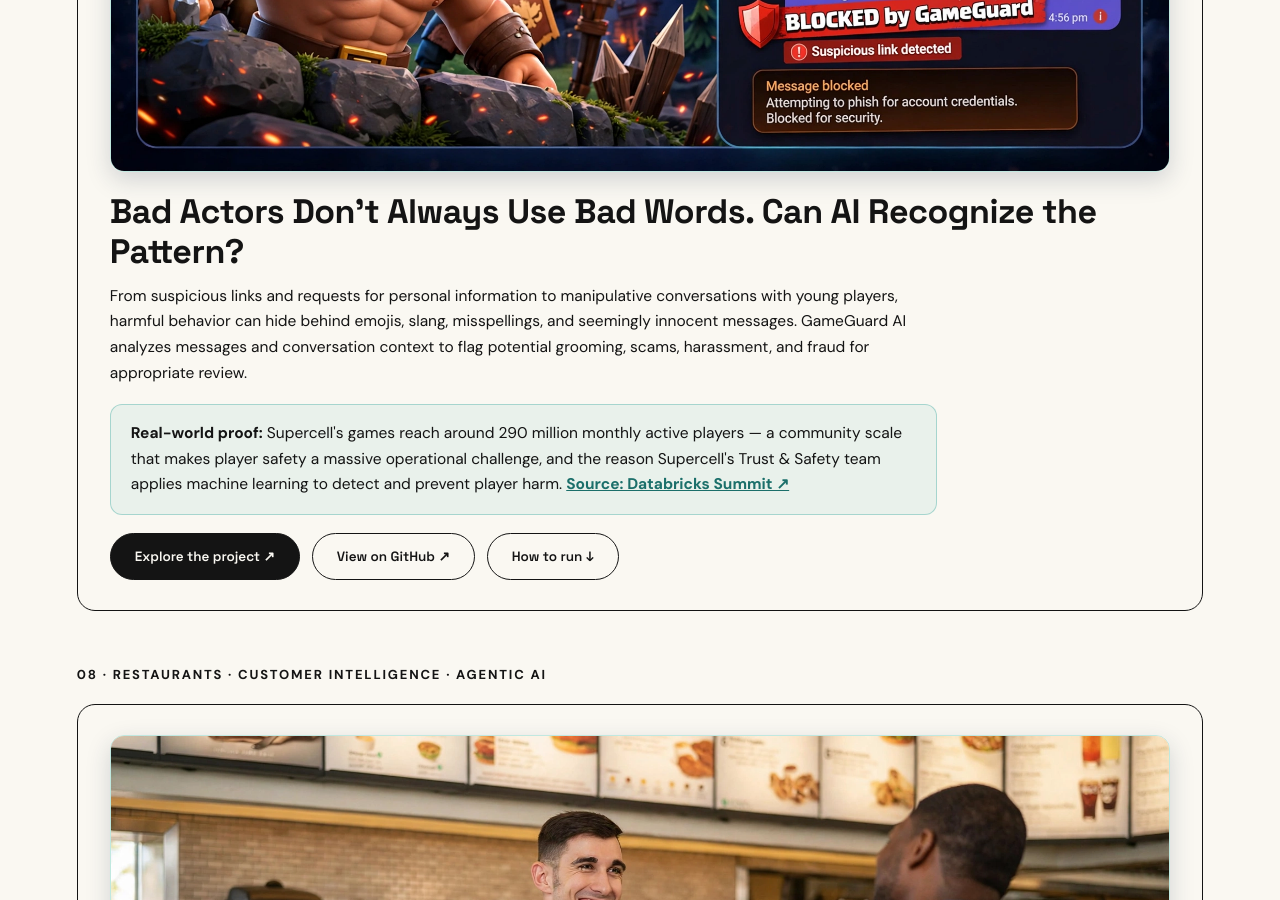
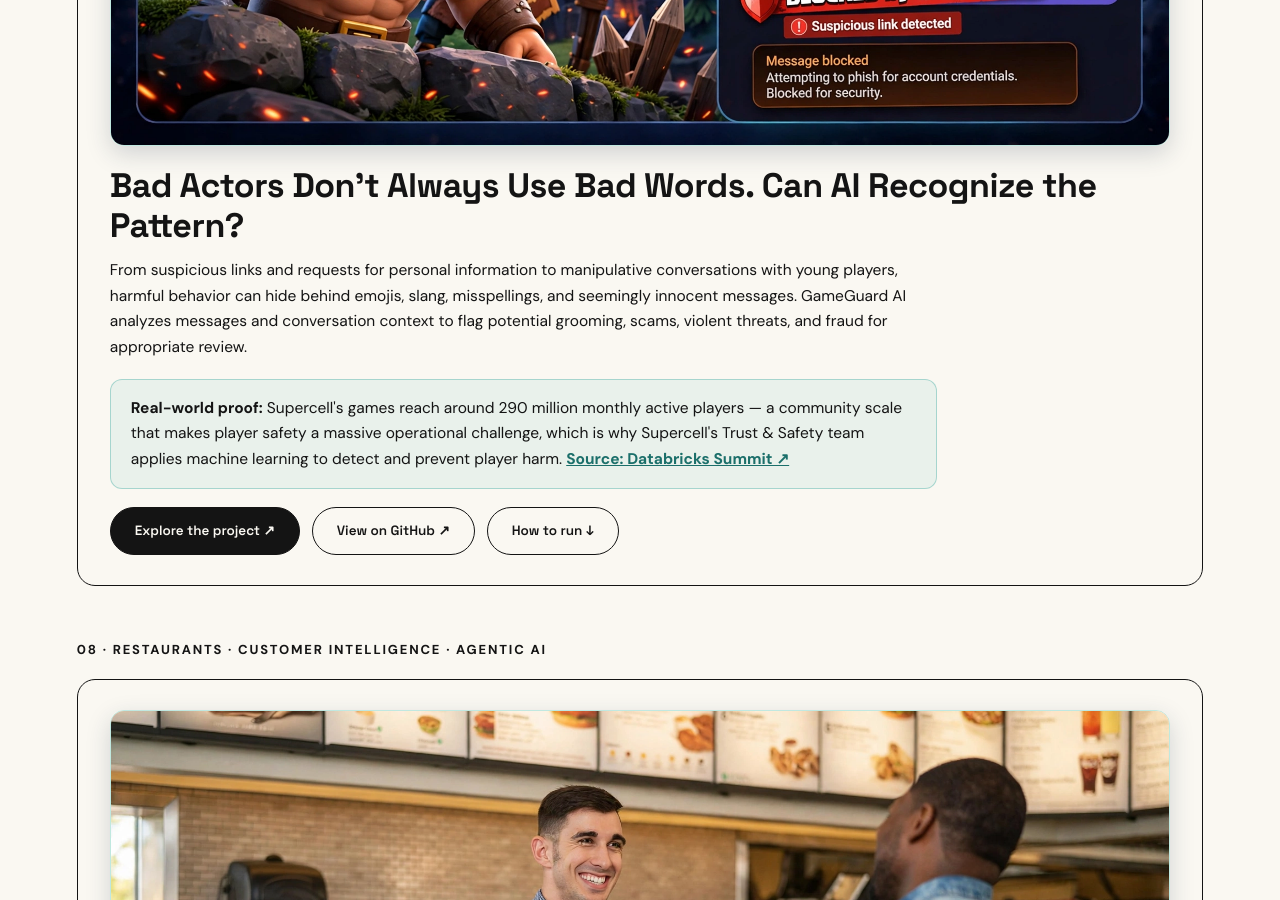
Before and after one commit to datawithpreet/datawithpreet.github.io, a Jekyll site: the page demos.html, which Jekyll copies as it is, in a window 1280 px wide and 900 px high, scrolled down 8297 px. Built offline with Jekyll 4.4.1, drawn with Linux system fonts in a browser that asks for light colours; some web fonts are replaced; some of the changed text lies outside the part shown.

Commit message:
Apply QA audit copy fixes (demos page)

```diff
--- a/demos.html
+++ b/demos.html
@@ -256,7 +256,7 @@
       <article class="demo-card">
         <img class="demo-img" src="assets/demos/music-mood-outcome.webp" alt="Listener with eyes closed wearing headphones in warm golden light — music for the moment" loading="lazy">
         <h3 class="demo-headline">Your Next Song Should Fit Your Moment — Not Just Your Listening History.</h3>
-        <p class="demo-desc">Music can help shape how we feel, focus, and unwind. This agent combines listening preferences with optional context — time of day, activity, calendar commitments, and your stated mood — to recommend music for the moment, then adapts to your feedback.</p>
+        <p class="demo-desc">Music can help shape how we feel, focus, and unwind. This agent combines a small session memory with your stated mood and chosen occasion to recommend music for the moment.</p>
         <p class="demo-proof"><strong>Real-world proof:</strong> Spotify reported that a conversational recommendation experience increased additional listening by 14% and reduced skip rates by 5% in a two-week test involving approximately 15 million users. <a href="https://research.atspotify.com/2026/9/bootstrapping-conversational-recommendation-agents-at-spotify-synthetic-data-generation-and-self-improvement-loops" target="_blank" rel="noopener">Source: Spotify Research &#8599;</a></p>
         <div class="demo-actions">
           <a class="btn btn-primary" href="projects/music-mood.html">Explore the project &#8599;</a>
@@ -288,8 +288,8 @@
       <article class="demo-card">
         <img class="demo-img" src="assets/demos/gameguard-outcome.webp" alt="Gaming trust and safety — suspicious link, inappropriate content, personal information, grooming behavior detection" loading="lazy">
         <h3 class="demo-headline">Bad Actors Don&rsquo;t Always Use Bad Words. Can AI Recognize the Pattern?</h3>
-        <p class="demo-desc">From suspicious links and requests for personal information to manipulative conversations with young players, harmful behavior can hide behind emojis, slang, misspellings, and seemingly innocent messages. GameGuard AI analyzes messages and conversation context to flag potential grooming, scams, harassment, and fraud for appropriate review.</p>
-        <p class="demo-proof"><strong>Real-world proof:</strong> Supercell's games reach around 290 million monthly active players — a community scale that makes player safety a massive operational challenge, and the reason Supercell's Trust &amp; Safety team applies machine learning to detect and prevent player harm. <a href="https://www.youtube.com/watch?v=NCjC-cCZk6w" target="_blank" rel="noopener">Source: Databricks Summit &#8599;</a></p>
+        <p class="demo-desc">From suspicious links and requests for personal information to manipulative conversations with young players, harmful behavior can hide behind emojis, slang, misspellings, and seemingly innocent messages. GameGuard AI analyzes messages and conversation context to flag potential grooming, scams, violent threats, and fraud for appropriate review.</p>
+        <p class="demo-proof"><strong>Real-world proof:</strong> Supercell's games reach around 290 million monthly active players — a community scale that makes player safety a massive operational challenge, which is why Supercell's Trust &amp; Safety team applies machine learning to detect and prevent player harm. <a href="https://www.youtube.com/watch?v=NCjC-cCZk6w" target="_blank" rel="noopener">Source: Databricks Summit &#8599;</a></p>
         <div class="demo-actions">
           <a class="btn btn-primary" href="projects/gameguard.html">Explore the project &#8599;</a>
           <a class="btn btn-ghost" href="https://github.com/ynpreet/gameguard-ai" target="_blank" rel="noopener">View on GitHub &#8599;</a>
```
